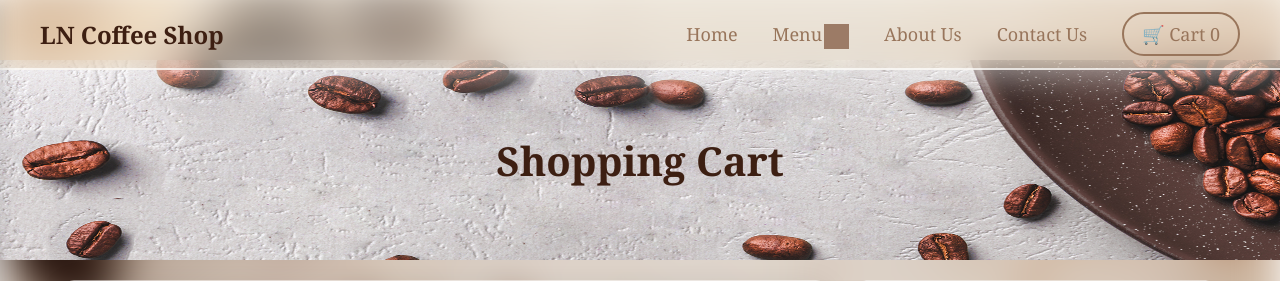
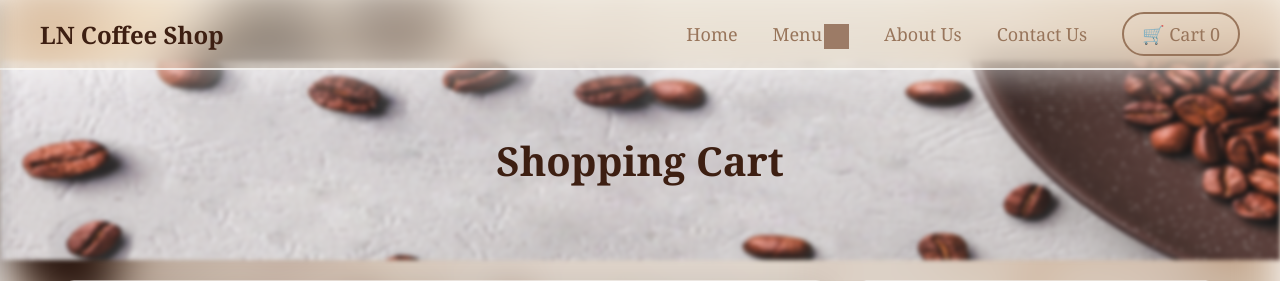
Before and after one commit to khlokrathana02-maker/LN-Coffee-Shop, a Flask app: page /cart in a window 1280 px wide. Shown: the top 281 px of the page. Run offline with Flask 3, Linux system fonts and the light colour scheme; some libraries are stand-ins or nearby versions; grey boxes are pictures that could not be loaded.

Commit message:
Update cart page

```diff
--- a/templates/cart_list.html
+++ b/templates/cart_list.html
@@ -17,6 +17,7 @@
             width: 100%;
             height: 200px;
             display: block;
+            filter: blur(2px);
         }
 
         .cart-title h2 {
@@ -26,6 +27,7 @@
             transform: translate(-50%, -50%);
             color: #3d1f12;
             font-size: 40px;
+
         }
 
 
```
